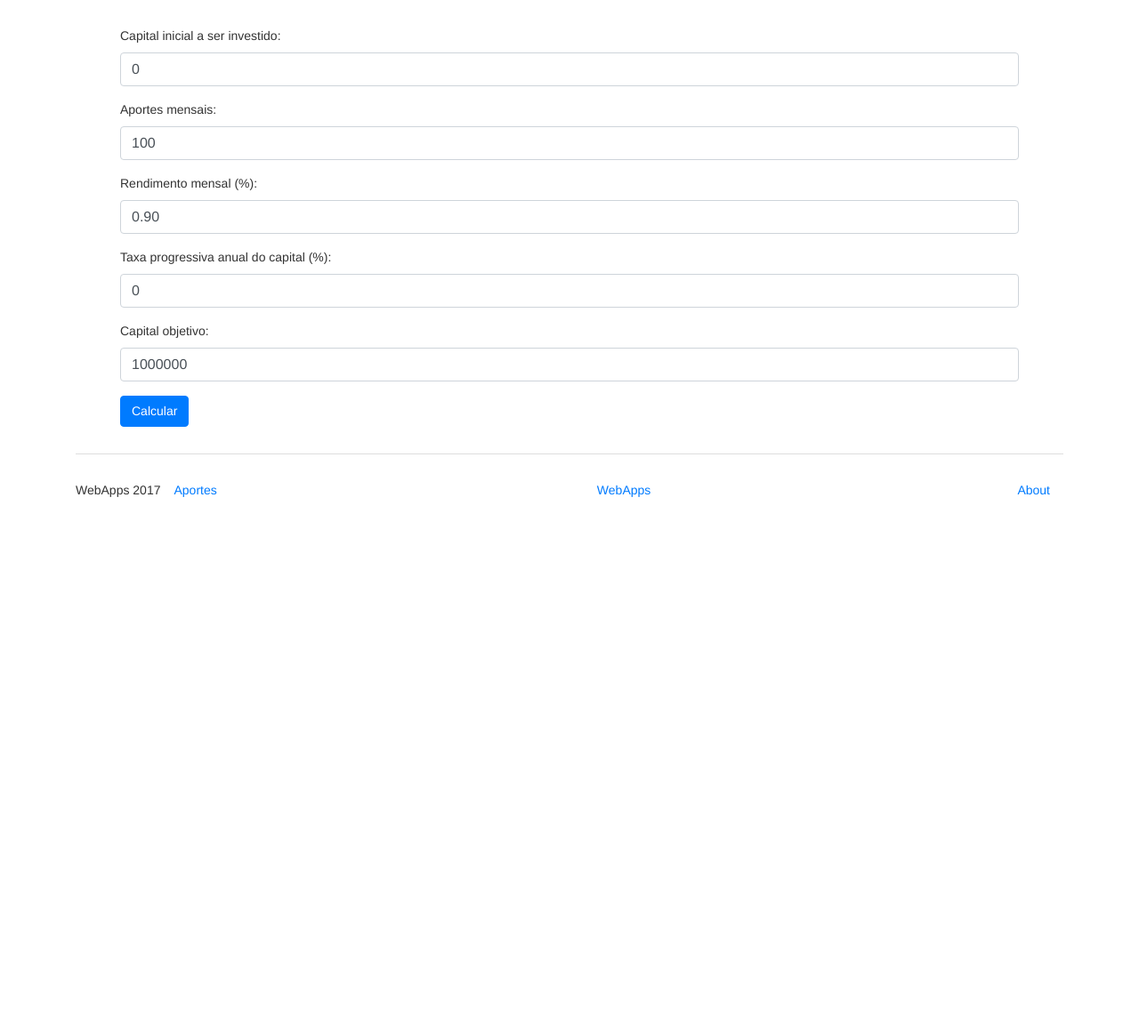
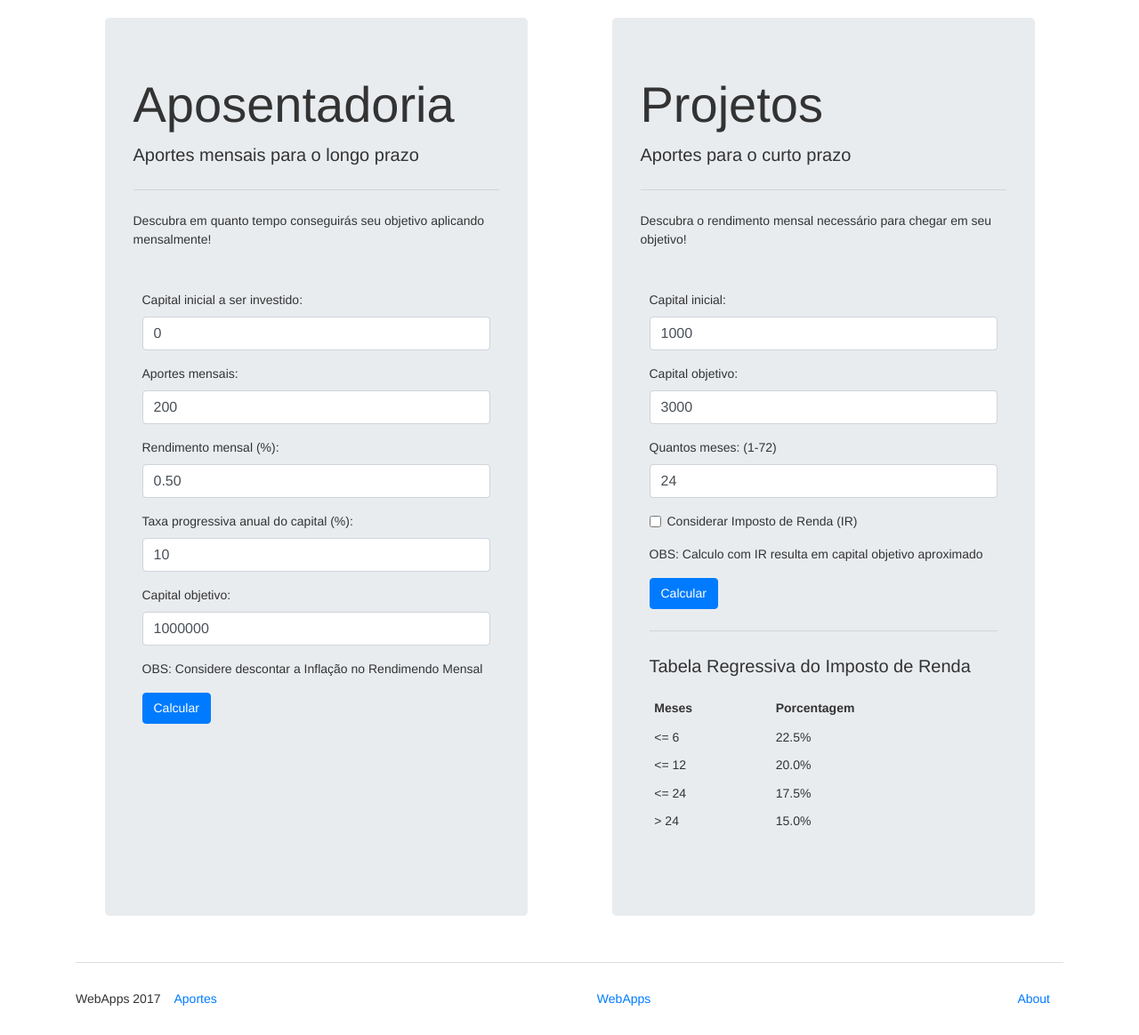
Before and after one commit to Moggi/WebApps, a Django app: page /aportes/ in a window 1280 px wide. Shown: the part 64-1228 px from the top of the page at 89% size. Before the commit the page ends 623 px from the top, so only its background shows below. Run offline with Django 3.2, Linux system fonts and the light colour scheme; some libraries are stand-ins or nearby versions.

Commit message:
Update Aportes App Add Projetos forecast for short run Update Aportes layout

```diff
--- a/Aportes/static/css/aportes_style.css
+++ b/Aportes/static/css/aportes_style.css
@@ -1,4 +1,4 @@
 
 .aportes-form {
-    padding: 10px 50px;
+    padding: 10px;
 }
--- a/Aportes/templates/Aportes/index.html
+++ b/Aportes/templates/Aportes/index.html
@@ -11,6 +11,13 @@
         <div class="main">
 
             <div class="container">
+                <div class="row justify-content-md-center">
+                    <div class="col-md-5 jumbotron">
+                        <h1 class="display-4">Aposentadoria</h1>
+                        <p class="lead">Aportes mensais para o longo prazo</p>
+                        <hr class="my-4">
+                        <p>Descubra em quanto tempo conseguirás seu objetivo aplicando mensalmente!</p>
+                        <br>
                         <form class="aportes-form" action="mensal.html" method="post">
                             {% csrf_token %}
                             <div class="form-group">
@@ -19,23 +26,86 @@
                             </div>
                             <div class="form-group">
                                 <label for="aportes_mensais">Aportes mensais: </label>
-                        <input class="form-control" type="number" name="aportes_mensais" value="100">
+                                <input class="form-control" type="number" name="aportes_mensais" value="200">
                             </div>
                             <div class="form-group">
                                 <label for="taxa_mensal">Rendimento mensal (%): </label>
-                        <input class="form-control" type="number" name="taxa_mensal" step="0.01" value="0.90">
+                                <input class="form-control" type="number" name="taxa_mensal" step="0.01" value="0.50">
                             </div>
                             <div class="form-group">
                                 <label for="taxa_progressiva">Taxa progressiva anual do capital (%): </label>
-                        <input class="form-control" type="number" name="taxa_progressiva" value="0">
+                                <input class="form-control" type="number" name="taxa_progressiva" value="10">
                             </div>
                             <div class="form-group">
                                 <label for="capital_objetivo">Capital objetivo: </label>
                                 <input class="form-control" type="number" name="capital_objetivo" value="1000000">
                             </div>
+                            <p>OBS: Considere descontar a Inflação no Rendimendo Mensal</p>
                             <button type="submit" class="btn btn-primary">Calcular</button>
                         </form>
-
+                    </div>
+                    <div class="col-sm-1">
+                    </div>
+                    <div class="col-md-5 jumbotron">
+                        <h1 class="display-4">Projetos</h1>
+                        <p class="lead">Aportes para o curto prazo</p>
+                        <hr class="my-4">
+                        <p>Descubra o rendimento mensal necessário para chegar em seu objetivo!</p>
+                        <br>
+                        <form class="aportes-form" action="projeto.html" method="post">
+                            {% csrf_token %}
+                            <div class="form-group">
+                                <label for="capital_inicial">Capital inicial: </label>
+                                <input class="form-control" type="number" name="capital_inicial" value="1000">
+                            </div>
+                            <div class="form-group">
+                                <label for="capital_objetivo">Capital objetivo: </label>
+                                <input class="form-control" type="number" name="capital_objetivo" value="3000">
+                            </div>
+                            <div class="form-group">
+                                <label for="quantia_meses">Quantos meses: (1-72)</label>
+                                <input class="form-control" type="number" name="quantia_meses" value="24" max="72" min="1">
+                            </div>
+                            <div class="form-group">
+                                <label class="form-check-label">
+                                    <input type="hidden" name="considerar_IR" value="0">
+                                    <input class="form-check-input" type="checkbox" name="considerar_IR" value="1">Considerar Imposto de Renda (IR)
+                                </label>
+                            </div>
+                            <p>OBS: Calculo com IR resulta em capital objetivo aproximado</p>
+                            <button type="submit" class="btn btn-primary">Calcular</button>
+                            <br>
+                            <div>
+                                <hr class="my-4">
+                                <p class="lead">Tabela Regressiva do Imposto de Renda</p>
+                                <table class="table table-bordered table-sm">
+                                    <thead>
+                                        <th>Meses</th>
+                                        <th>Porcentagem</th>
+                                    </thead>
+                                    <tbody>
+                                        <tr>
+                                            <td><= 6</td>
+                                            <td>22.5%</td>
+                                        </tr>
+                                        <tr>
+                                            <td><= 12</td>
+                                            <td>20.0%</td>
+                                        </tr>
+                                        <tr>
+                                            <td><= 24</td>
+                                            <td>17.5%</td>
+                                        </tr>
+                                        <tr>
+                                            <td> > 24</td>
+                                            <td>15.0%</td>
+                                        </tr>
+                                    </tbody>
+                                </table>
+                            </div>
+                        </form>
+                    </div>
+                </div>
             </div>
 
         </div>
--- a/Aportes/templates/Aportes/mensal.html
+++ b/Aportes/templates/Aportes/mensal.html
@@ -13,6 +13,7 @@
             <div class="container">
                 <span>Capital inicial: {{ capital_inicial }}</span><br>
                 <span>Taxa mensal: {{ taxa_mensal|stringformat:".2f" }}%</span><br>
+                <span>Capital objetivo: {{ capital_objetivo|stringformat:".2f" }}</span><br>
                 <span>Valores anuais:</span><br>
                 <table class="table table-striped table-hover table-sm">
                     <thead>
--- a/Aportes/urls.py
+++ b/Aportes/urls.py
@@ -5,4 +5,5 @@ from . import views
 urlpatterns = [
     url(r'^$', views.index, name='Aportes'),
     url(r'^mensal', views.mensal, name='mensal'),
+    url(r'^projeto', views.projeto, name='projeto'),
 ]
--- a/Aportes/views.py
+++ b/Aportes/views.py
@@ -68,11 +68,71 @@ def mensal(request):
         context = getContext({
             'capital_inicial': capital_inicial,
             'taxa_mensal': taxa_mensal*100,
+            'capital_objetivo': capital_objetivo,
             'valores_mensais': valores_mensais,
         })
         return render(request, 'Aportes/mensal.html', context)
     return redirect('/aportes')
 
+@csrf_protect
+def projeto(request):
+    if(request.method == 'POST'):
+        capital_inicial = float(request.POST['capital_inicial'])
+        capital_objetivo = float(request.POST['capital_objetivo'])
+        quantia_meses = int(request.POST['quantia_meses'])
+        considerar_IR = int(request.POST['considerar_IR'])
+
+        IR = 0
+        if considerar_IR:
+            if quantia_meses <= 6:
+                IR = 22.5
+            elif quantia_meses <= 12:
+                IR = 20
+            elif quantia_meses <= 24:
+                IR = 17.5
+            else:
+                IR = 15
+
+        if capital_objetivo > capital_inicial :
+            taxa_mensal = (pow((capital_inicial+((capital_objetivo-capital_inicial)*(100+IR)/100))/capital_inicial, 1.0/quantia_meses) - 1)*100
+        else:
+            taxa_mensal = 0
+
+        quantia_meses   = 72 if quantia_meses>72 else quantia_meses
+
+        taxa_mensal     = (taxa_mensal/100) if taxa_mensal >= 0.001 else 0
+
+        capital_investido = capital_inicial
+        valor_anterior  = capital_inicial
+        valores_mensais = []
+
+        it = 72 # 72 meses
+        for it in range(1, quantia_meses + 1):
+
+            valor_mensal = (valor_anterior)*(1+taxa_mensal)
+
+            if it == quantia_meses:
+                valor_mensal = capital_investido + (valor_mensal - capital_investido)*((100-IR)/100)
+
+            valores_mensais.append({
+                'valor_mensal': valor_mensal,
+                'lucro_mensal': valor_mensal-valor_anterior,
+                'lucro_acumulado': valor_mensal-capital_investido,
+            })
+
+            valor_anterior = valor_mensal
+
+            if capital_inicial >= capital_objetivo:
+                break
+
+        context = getContext({
+            'capital_inicial': capital_inicial,
+            'taxa_mensal': taxa_mensal*100,
+            'capital_objetivo': capital_objetivo,
+            'valores_mensais': valores_mensais,
+        })
+        return render(request, 'Aportes/projeto.html', context)
+    return redirect('/aportes')
 # ==============================================================================
 # Utilities
 # ==============================================================================
```
Also changed, not shown: Aportes/templates/Aportes/projeto.html (added, +45 -0 lines), README.md. Lines whose indentation alone changed are shown as unchanged.
